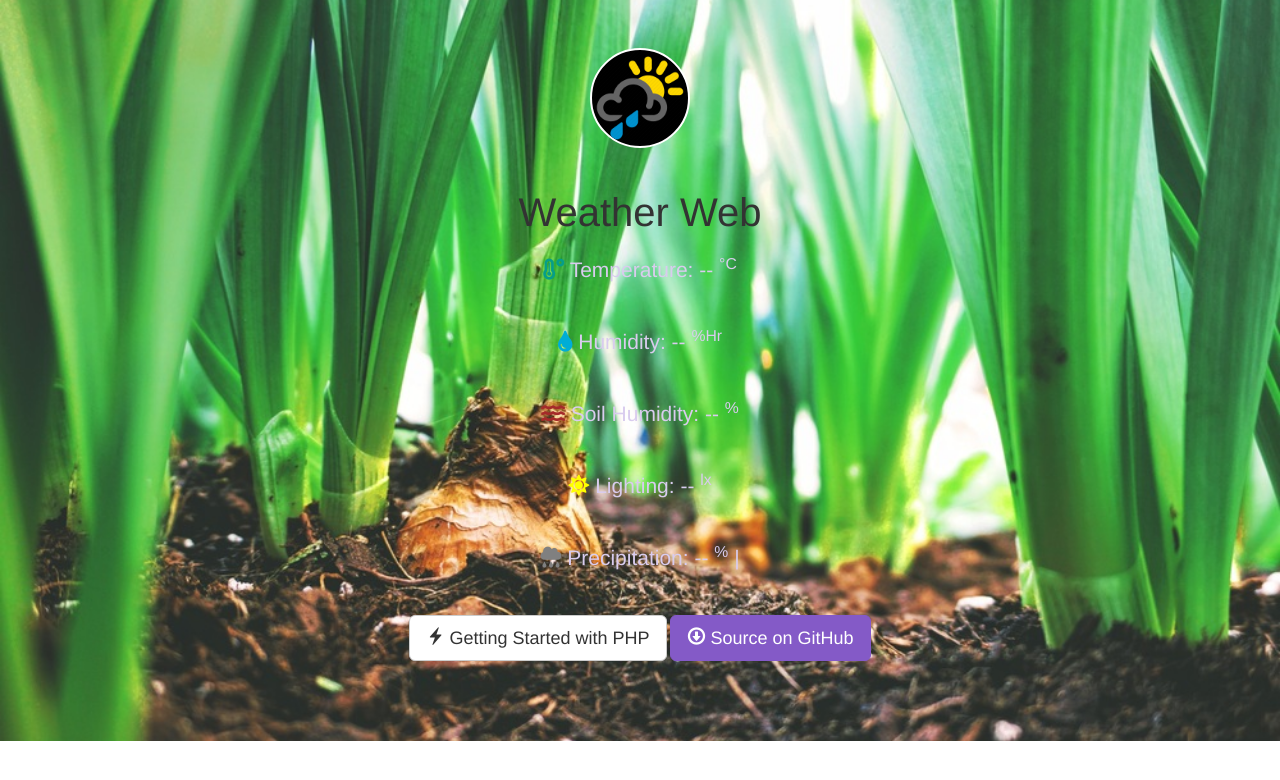
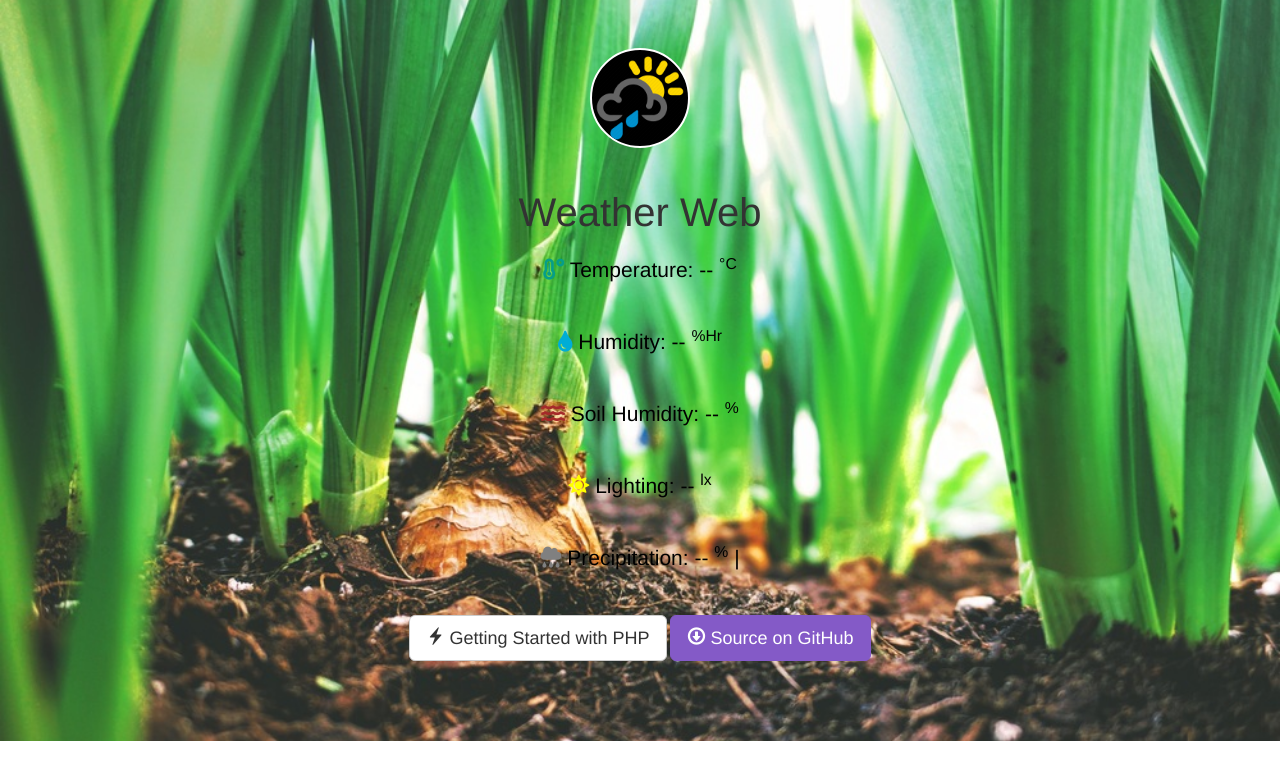
Before and after one commit to Khiggins93/weatherapp, a PHP site: template web/views/index.twig in a window 1280 px wide. Shown: the top 780 px of the page. Run offline with PHP 8.4, Linux system fonts and the light colour scheme; the template is opened without the code that fills it, so the values that code supplies are empty; some libraries are stand-ins or nearby versions.

Commit message:
Update main.css

```diff
--- a/web/stylesheets/main.css
+++ b/web/stylesheets/main.css
@@ -6,7 +6,7 @@
  display: flex;
  padding-bottom: 80px;
  align-items: center;
- min-height: calc(100vh - 80px);
+ min-height: calc(100vh - 70px);
 
 
 }
@@ -19,7 +19,7 @@
   background: #7646c1;
 }
 .jumbotron p {
-  color: #d9ccee;
+  color:black;
   max-width: 75%;
   margin: 1em auto 2em;
 }
```
